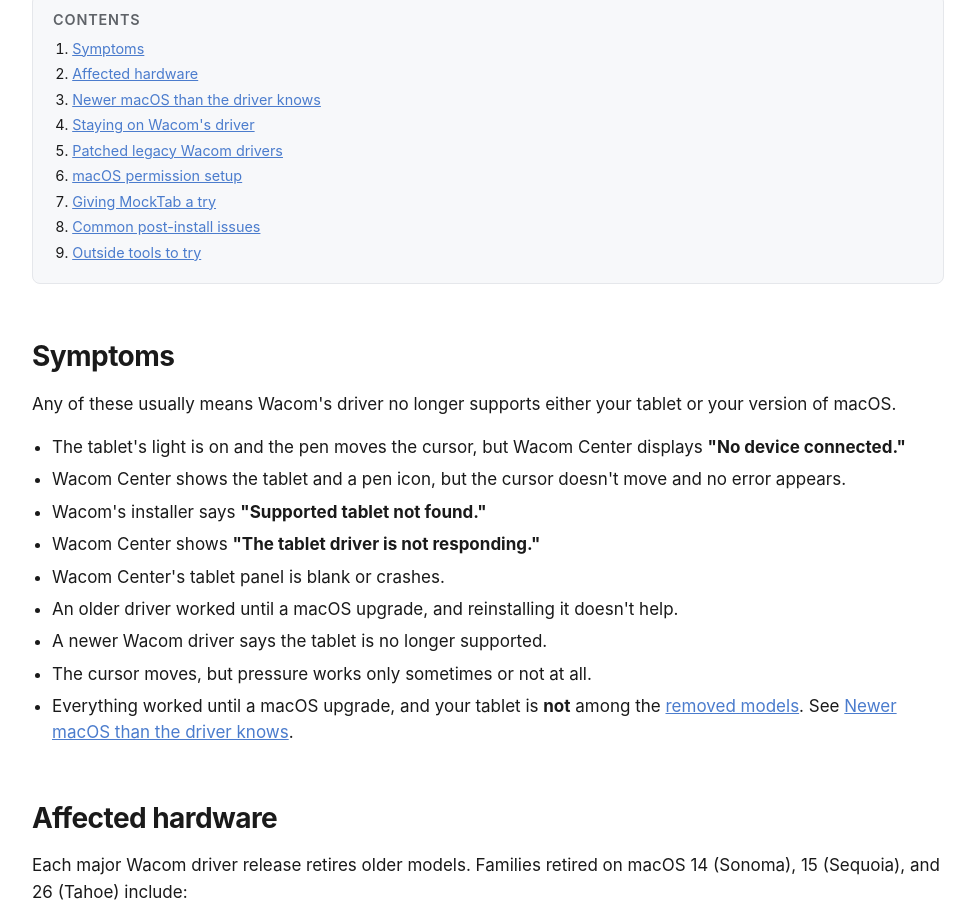
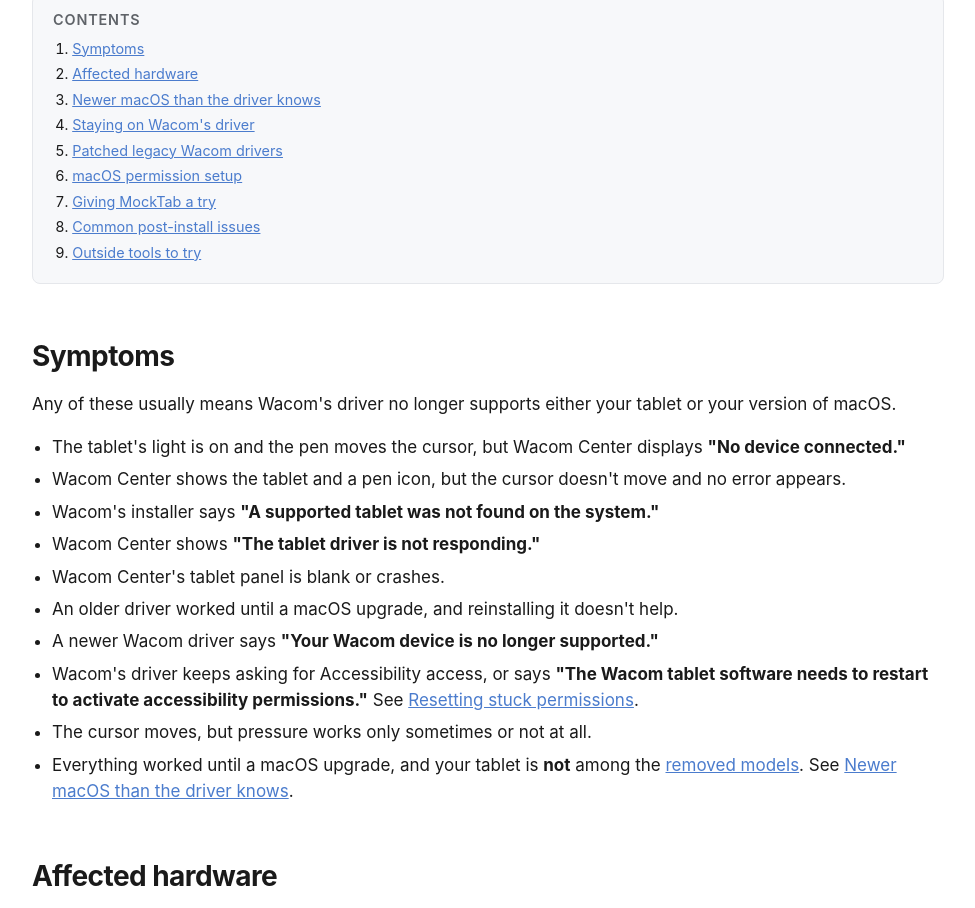
Before and after one commit to Cyzor/mocktab-web, a plain HTML site: page troubleshooting.html in a window 1280 px wide. Shown: the part 330-1238 px from the top of the page, without its empty margins (152-1127 px from the left). Drawn offline with Linux system fonts and the light colour scheme.

Commit message:
Quote Wacom's error messages and answer whether MockTab will keep working

```diff
--- a/sitemap.xml
+++ b/sitemap.xml
@@ -7,7 +7,7 @@
 
 <url>
   <loc>https://mocktab.org/</loc>
-  <lastmod>2026-11-13T00:52:30+00:00</lastmod>
+  <lastmod>2026-11-14T00:52:39+00:00</lastmod>
   <priority>1.00</priority>
 </url>
 <url>
@@ -27,7 +27,7 @@
 </url>
 <url>
   <loc>https://mocktab.org/troubleshooting.html</loc>
-  <lastmod>2026-10-03T15:43:18+00:00</lastmod>
+  <lastmod>2026-11-14T00:27:35+00:00</lastmod>
   <priority>0.80</priority>
 </url>
 <url>
--- a/troubleshooting.html
+++ b/troubleshooting.html
@@ -112,7 +112,7 @@
                     </li>
                     <li>
                         Wacom's installer says
-                        <strong>"Supported tablet not found."</strong>
+                        <strong>"A supported tablet was not found on the system."</strong>
                     </li>
                     <li>
                         Wacom Center shows
@@ -126,8 +126,15 @@
                         reinstalling it doesn't help.
                     </li>
                     <li>
-                        A newer Wacom driver says the tablet is no longer
-                        supported.
+                        A newer Wacom driver says
+                        <strong>"Your Wacom device is no longer supported."</strong>
+                    </li>
+                    <li>
+                        Wacom's driver keeps asking for Accessibility access,
+                        or says <strong>"The Wacom tablet software needs to
+                        restart to activate accessibility permissions."</strong>
+                        See <a href="#resetting-permissions">Resetting stuck
+                        permissions</a>.
                     </li>
                     <li>
                         The cursor moves, but pressure works only sometimes or
```
Also changed, not shown: index.html (+16 -0 lines).
